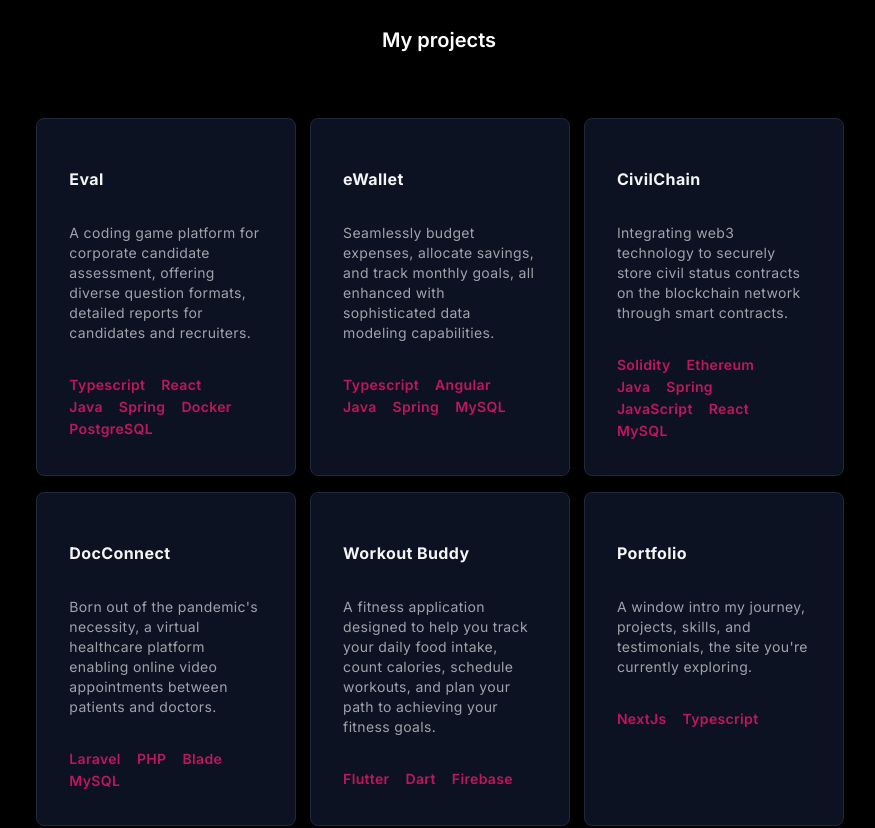
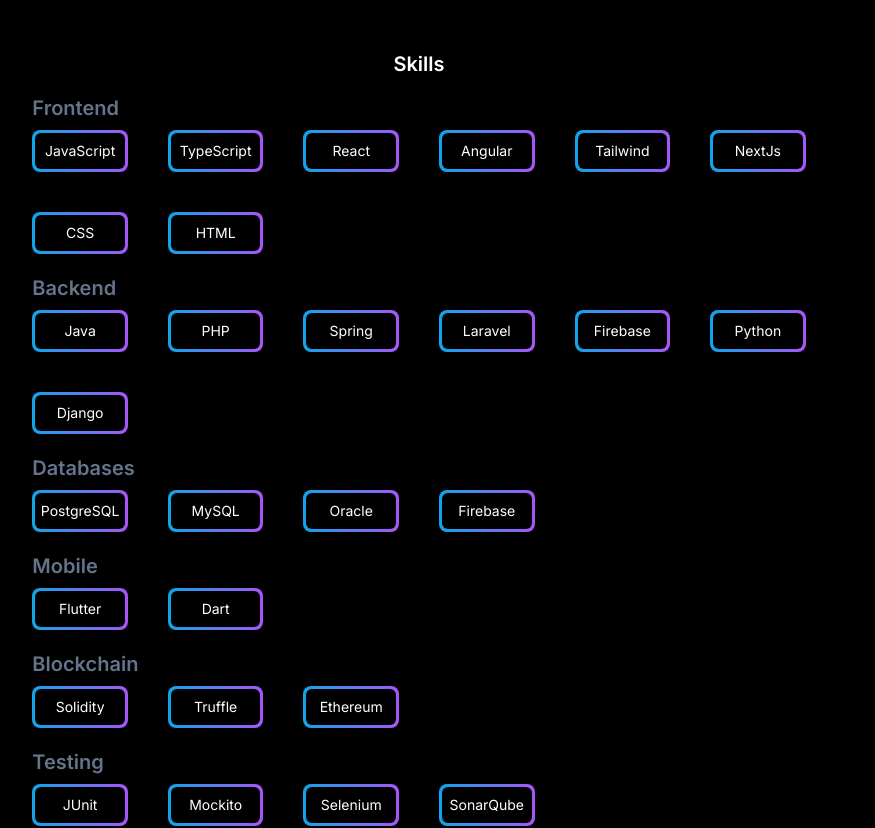
Before and after one commit to botazitihssane/botazitihssane, a Next.js app: page / in a window 1280 px wide. Shown: the part 1420-2248 px from the top of the page, without its empty margins (201-1076 px from the left). Built offline with nearby package versions, Linux system fonts and the light colour scheme; no server answers; the database is empty.

Commit message:
feat/skills

```diff
--- a/package.json
+++ b/package.json
@@ -22,11 +22,12 @@
     "class-variance-authority": "^0.7.0",
     "clsx": "^2.1.1",
     "dotenv": "^16.4.5",
-    "framer-motion": "^11.1.7",
+    "framer-motion": "^11.1.9",
     "lucide-react": "^0.378.0",
     "next": "14.1.4",
     "react": "^18",
     "react-dom": "^18",
+    "react-element-to-jsx-string": "^15.0.0",
     "react-icons": "^5.0.1",
     "react-router-dom": "^6.23.0",
     "tailwind-merge": "^2.3.0",
--- a/src/app/home/about/about.tsx
+++ b/src/app/home/about/about.tsx
@@ -5,8 +5,7 @@
 const About = ({children, id}: PropsWithChildren<ComponentProps>) => {
     return (
         <div id={id} className="flex justify-center items-center min-h-screen m-5">
-            <div
-                className="bg-slate-900/[0.8] border border-slate-800 backdrop-blur-base rounded-lg w-[1100px] min-h-[0] h-auto flex justify-center pr-10 pl-10 pt-6">
+            <div className="bg-slate-900/[0.8] border border-slate-800 backdrop-blur-base rounded-lg w-[1100px] min-h-[0] h-auto flex justify-center pr-10 pl-10 pt-6">
                 <div className="flex flex-col items-start mt-5">
                     <div className="text-center">
                         <h1 className="sm:text-base md:text-xl lg:text-xl text-white font-semibold mb-4">About
--- a/src/app/home/index.tsx
+++ b/src/app/home/index.tsx
@@ -3,6 +3,7 @@
 import Projects from "@/app/home/projects/projects";
 import Testimonial from "@/app/home/testimonial/testimonial";
 import Certificates from "@/app/home/certificates/certificates";
+import Skills from "@/app/home/skills/skills";
 
 export default function Main() {
     return (
@@ -10,6 +11,7 @@
             <div className="lg:w-2/3 lg:mx-auto">
                 <Intro/>
                 <About id="about"/>
+                <Skills id="skills"/>
                 <Projects id="projects"/>
                 <Certificates id="certificates"/>
                 <Testimonial id="testimonial"/>
--- a/src/app/home/projects/projects.tsx
+++ b/src/app/home/projects/projects.tsx
@@ -76,8 +76,8 @@
             <div className="max-w-6xl w-full px-4">
                 <div className="flex flex-col items-center">
                     <div className="text-center w-full mt-5">
-                        <h1 className="sm:text-base md:text-xl lg:text-xl text-white font-semibold mb-4">My
-                            projects</h1>
+                        <h1 className="sm:text-base md:text-xl lg:text-xl text-white font-semibold mb-4">
+                            Projects</h1>
                     </div>
                     <div className="w-full sm:w-auto">
                         <HoverEffect items={projectItems}/>
--- /dev/null
+++ b/src/app/home/skills/skills.tsx
@@ -0,0 +1,46 @@
+import React, {PropsWithChildren} from "react";
+import {ComponentProps} from "@/types/ComponentProps";
+import {SkillsButton} from "@/components/ui/button/skillsButton";
+
+const Skills = ({children, id}: PropsWithChildren<ComponentProps>) => {
+    const skillSets = [
+        {
+            title: 'Frontend',
+            skills: ["JavaScript", "TypeScript", "React", "Angular", "Tailwind", "NextJs", "CSS", "HTML"]
+        },
+        {title: 'Backend', skills: ["Java", "PHP", "Spring", "Laravel", "Firebase", "Python", "Django"]},
+        {title: 'Databases', skills: ["PostgreSQL", "MySQL", "Oracle", "Firebase"]},
+        {title: 'Mobile', skills: ["Flutter", "Dart"]},
+        {title: 'Blockchain', skills: ["Solidity", "Truffle", "Ethereum"]},
+        {title: 'Testing', skills: ["JUnit", "Mockito", "Selenium", "SonarQube"]},
+        {title: 'DevOps', skills: ["Jenkins", "Docker"]}
+    ];
+
+    return (
+        <div id={id} className="flex justify-center items-center m-5">
+            <div className="justify-center pr-10  pt-6">
+                <div className="flex flex-col items-start mt-5">
+                    <div className="text-center">
+                        <h1 className="sm:text-base md:text-xl lg:text-xl text-white font-semibold mb-4">Skills</h1>
+                        <div className="text-start">
+                            {skillSets.map((set, index) => (
+                                <div key={index}>
+                                    <h2 className="text-slate-500 sm:text-base md:text-xl lg:text-xl font-semibold mb-2">{set.title}</h2>
+                                    <div
+                                        className="grid grid-cols-2 sm:grid-cols-3 md:grid-cols-4 lg:grid-cols-5 xl:grid-cols-6 w-full mb-5 max-w-7xl mx-auto gap-10">
+                                        {set.skills.map((skill, idx) => (
+                                            <SkillsButton key={idx} skill={skill}></SkillsButton>
+                                        ))}
+                                    </div>
+                                </div>
+                            ))}
+                        </div>
+
+                    </div>
+                </div>
+            </div>
+        </div>
+    );
+}
+
+export default Skills;
--- /dev/null
+++ b/src/components/ui/button/skillsButton.tsx
@@ -0,0 +1,17 @@
+import React from "react";
+
+export function SkillsButton({
+                                 skill
+                             }: {
+    skill: string
+}) {
+    return (
+        <button className="p-[3px] relative">
+            <div className="absolute inset-0 bg-gradient-to-r from-sky-500 to-purple-500 rounded-lg"/>
+            <div
+                className="px-8 py-2  bg-black rounded-[6px] text-sm  relative flex items-center justify-center group transition duration-200 text-white hover:bg-transparent">
+                {skill}
+            </div>
+        </button>
+    );
+}
--- a/src/components/ui/navbar/navbar.tsx
+++ b/src/components/ui/navbar/navbar.tsx
@@ -11,6 +11,11 @@
             name: "About",
             icon: <TbUserCode className="h-4 w-4 text-neutral-500 dark:text-white"/>,
             link: "/#about"
+        },
+        {
+            name: "Skills",
+            icon: <TbUserCode className="h-4 w-4 text-neutral-500 dark:text-white"/>,
+            link: "/#skills"
         },
         {
             name: "Projects",
--- a/src/layout/layout.tsx
+++ b/src/layout/layout.tsx
@@ -9,7 +9,6 @@
             <BackgroundBeams/>
             <FloatingNavbar/>
             <div className="flex-grow">
-
                 {children}
             </div>
             <SideBarLinks/>
```
Also changed, not shown: 1 other file (tests, documents, lock files or other folders).
